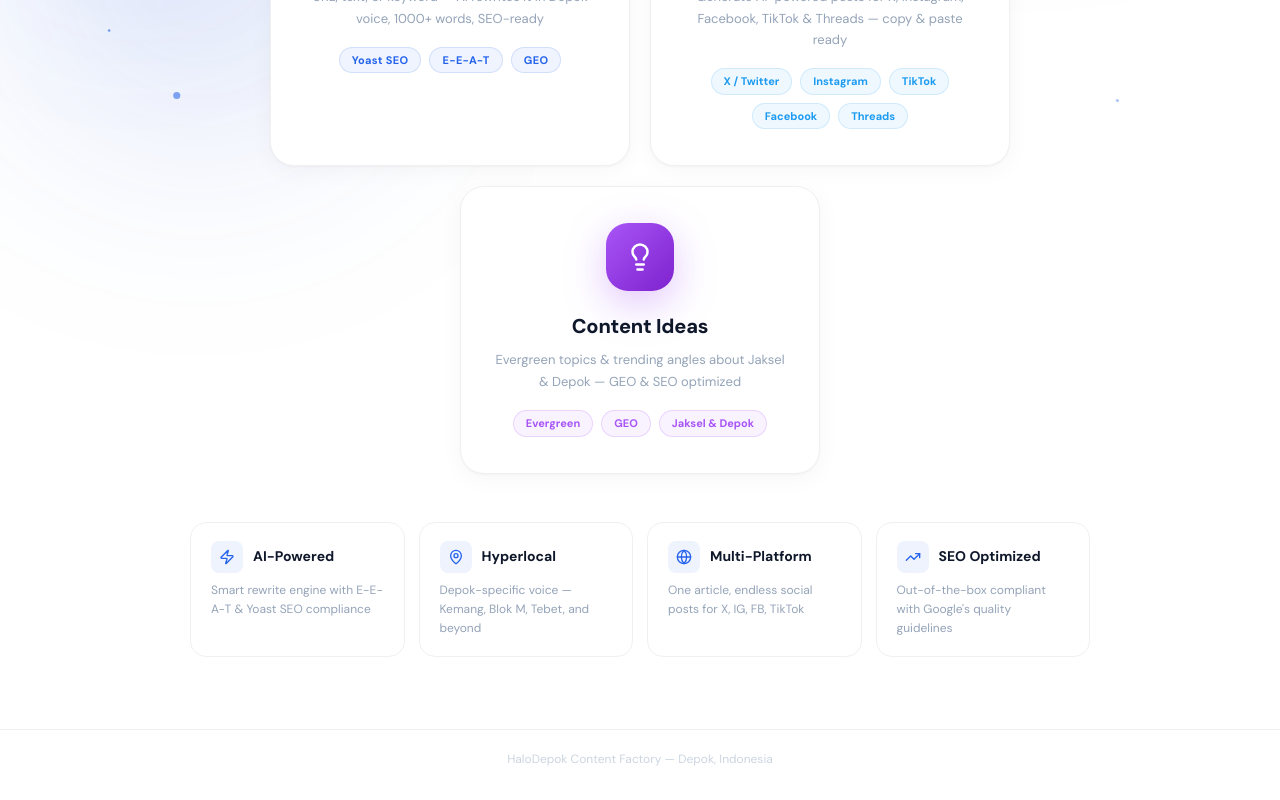
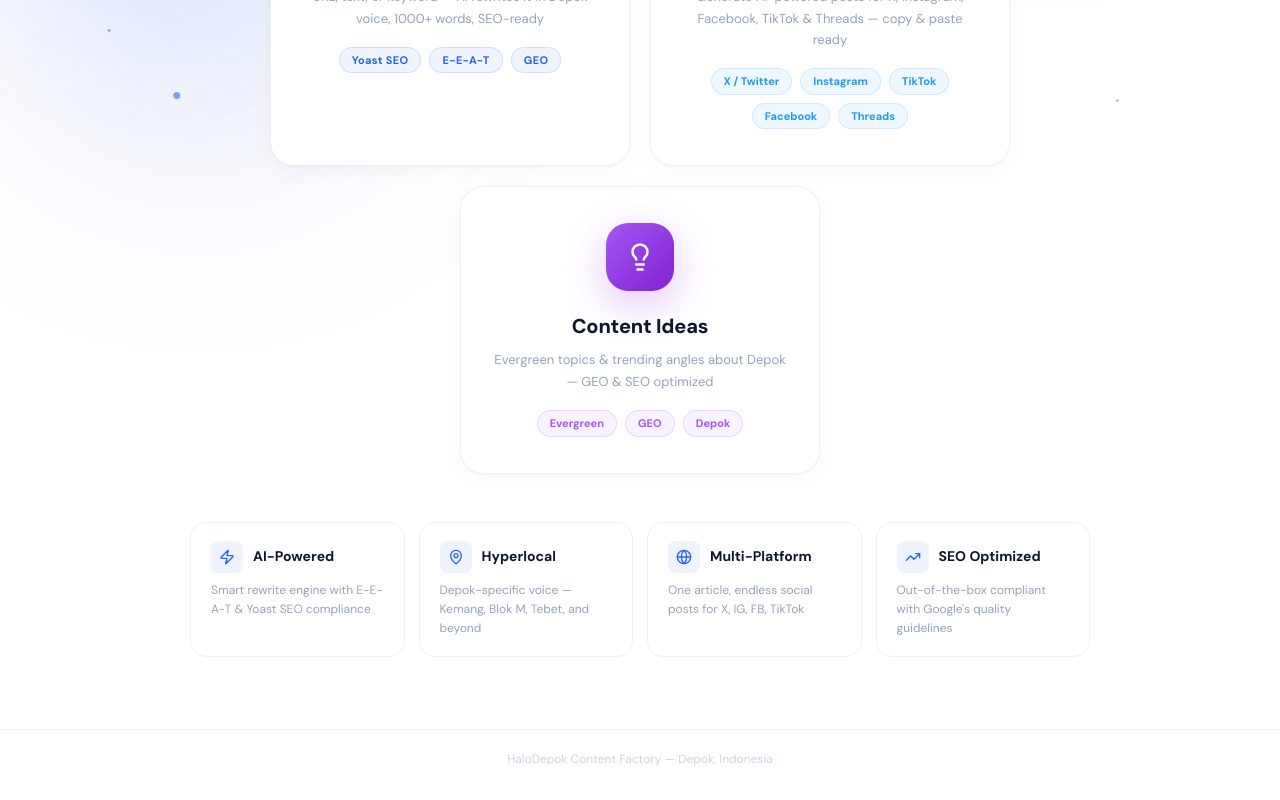
Before and after one commit to rectoversomedia/halo-depok-content, a Next.js app: page / in a window 1280 px wide. Shown: the part 660-1460 px from the top of the page. Built offline with nearby package versions, Linux system fonts and the light colour scheme; a web font is replaced by a local one.

Commit message:
fix: remove Jaksel and jakarta selatan - content ideas now purely about Depok only

```diff
--- a/src/app/ideas/page.tsx
+++ b/src/app/ideas/page.tsx
@@ -24,117 +24,117 @@ const IDEAS: Idea[] = [
     description: 'Daftar lengkap dokter anak terbaik di sekitar Antasari, Margonda, Beji, Sawangan. Lengkap dengan jam praktik, nomor telepon, dan review dari warga.',
     whyStrong: 'Orang tua muda di Depok actively search untuk "dokter anak terdekat" dan "dokter anak reco". Topic ini consistently tinggi impresi dan bisa diperkuat dengan Google Business optimization.',
     geoKeywords: ['dokter anak depok', 'dokter anak antasari', 'dokter anak margonda', 'dokter anak Beji', 'dokter anak Sawangan', 'klinik anak depok', 'rs depok'],
-    sampleKeywords: ['dokter anak depok rekom', 'dokter anak margonda 24 jam', 'dokter anak jakarta selatan dekat depok'],
+    sampleKeywords: ['dokter anak depok rekom', 'dokter anak margonda 24 jam', 'dokter anak depok dekat depok'],
   },
   {
     id: 'sekolah-depok',
     category: 'Pendidikan',
     color: '#f59e0b',
     title: 'Sekolah & Jenjang Pendidikan di Depok',
-    description: 'Guide lengkap TK, SD, SMP, SMA di sekitar Margonda, Kemang, Beji. Dari negeri到negeri, plus opsi internasional dan homeschool.',
+    description: 'Guide lengkap TK, SD, SMP, SMA di sekitar Margonda, Kemang, Beji. Dari negeri-negeri, plus opsi internasional dan homeschool.',
     whyStrong: 'Orang tua search "sekolah di depok", "sekolah bagus depok", "sd bagus depok". Guide comparison like this outperforms single-school pages karena satisfy multiple search intent.',
-    geoKeywords: ['sekolah depok', 'sd depok', 'smp depok', 'sma depok', 'sekolah depok margonda', 'sekolah jakarta selatan dekat depok'],
+    geoKeywords: ['sekolah depok', 'sd depok', 'smp depok', 'sma depok', 'sekolah depok margonda', 'sekolah depok dekat depok'],
     sampleKeywords: ['sekolah bagus di depok', 'sd negeri depok', 'sma favorit depok', 'sekolah internasional depok'],
   },
   {
     id: 'cafe-depok',
     category: 'Kuliner',
     color: '#22c55e',
-    title: 'Cafe & Coffee Shop Hits di Jaksel & Depok',
-    description: 'Dari kopi susu Rp15rb sampai specialty coffee, dari vibes industrial到garden. Daftar cafe yang lagi rame dan worth it buat nongkrong.',
-    whyStrong: 'Kuliner Jaksel adalah highest search volume category di kawasan. "Cafe depok", "cafe jaksel", "coffee shop jakarta selatan" — consistent monthly search. Strong UGC (user generated content) synergy.',
-    geoKeywords: ['cafe depok', 'coffee shop depok', 'cafe jaksel', 'cafe margonda', 'cafe antasari', 'cafe kemang', 'coffee shop jakarta selatan'],
-    sampleKeywords: ['cafe depok aesthetic', 'cafe depok murah', 'cafe jaksel vibes', 'coffee shop margonda', 'cafe 24 jam depok'],
+    title: 'Cafe & Coffee Shop Hits di Depok',
+    description: 'Dari kopi susu Rp15rb sampai specialty coffee, dari vibes industrial-garden. Daftar cafe yang lagi rame dan worth it buat nongkrong.',
+    whyStrong: 'Kuliner Depok adalah highest search volume category di kawasan. "Cafe depok", "cafe depok", "coffee shop depok" — consistent monthly search. Strong UGC (user generated content) synergy.',
+    geoKeywords: ['cafe depok', 'coffee shop depok', 'cafe depok', 'cafe margonda', 'cafe antasari', 'cafe kemang', 'coffee shop depok'],
+    sampleKeywords: ['cafe depok aesthetic', 'cafe depok murah', 'cafe depok vibes', 'coffee shop margonda', 'cafe 24 jam depok'],
   },
   {
     id: 'klinik-kecantikan',
     category: 'Beauty',
     color: '#ec4899',
-    title: 'Klinik Kecantikan & Skincare di Jaksel & Depok',
+    title: 'Klinik Kecantikan & Skincare di Depok',
     description: 'Rekomendasi klinik kecantikan, dermatolog, dan skincare clinic di sekitar Kemang, Antasari, Cipete, Margonda. Treatment info, harga estimate, dan review.',
-    whyStrong: '"Klinik kecantikan depok" dan "skincare clinic jaksel" high commercial intent — user udah siap booking. Strong affiliate dan partnership potential.',
-    geoKeywords: ['klinik kecantikan depok', 'klinik kecantikan jaksel', 'dermatolog depok', 'skincare clinic kemang', 'beauty clinic antasari'],
-    sampleKeywords: ['klinik kecantikan depok rekom', 'dermatolog jaksel', 'facial depok', 'skincare clinic margonda'],
+    whyStrong: '"Klinik kecantikan depok" dan "skincare clinic depok" high commercial intent — user udah siap booking. Strong affiliate dan partnership potential.',
+    geoKeywords: ['klinik kecantikan depok', 'klinik kecantikan depok', 'dermatolog depok', 'skincare clinic kemang', 'beauty clinic antasari'],
+    sampleKeywords: ['klinik kecantikan depok rekom', 'dermatolog depok', 'facial depok', 'skincare clinic margonda'],
   },
   {
     id: 'fitnes-gym',
     category: 'Olahraga',
     color: '#3b82f6',
-    title: 'Gym & Fitness Center di Jaksel & Depok',
+    title: 'Gym & Fitness Center di Depok',
     description: 'Dari budget gym Rp150rb/bulan sampai premium fitness center dengan pool. Complete guide gym di Antasari, TB Simatupang, Margonda, Kemang.',
-    whyStrong: '"Gym terdekat", "fitness center depok", " gym jaksel" high intent. Strong recurring revenue potential (membership partnerships).',
-    geoKeywords: ['gym depok', 'fitness center depok', 'gym jaksel', 'gym antasari', 'gym margonda', 'fitness jaksel', 'tempat gym dekat depok'],
-    sampleKeywords: ['gym murah depok', 'fitness center jaksel', 'gym 24 jam depok', 'gym dengan pool jaksel'],
+    whyStrong: '"Gym terdekat", "fitness center depok", " gym depok" high intent. Strong recurring revenue potential (membership partnerships).',
+    geoKeywords: ['gym depok', 'fitness center depok', 'gym depok', 'gym antasari', 'gym margonda', 'fitness depok', 'tempat gym dekat depok'],
+    sampleKeywords: ['gym murah depok', 'fitness center depok', 'gym 24 jam depok', 'gym dengan pool depok'],
   },
   {
     id: 'servis-mobil',
     category: 'Otomotif',
     color: '#64748b',
     title: 'Bengkel & Servis Mobil Terpercaya di Depok',
-    description: 'Bengkel resmi dan umum, dari service ringan到overhaul. Termasuk rekomendasi montir yang jujur dan tempat yang gak markup parah.',
+    description: 'Bengkel resmi dan umum, dari service ringan-overhaul. Termasuk rekomendasi montir yang jujur dan tempat yang gak markup parah.',
     whyStrong: 'High intent search, car owners actively mencari bengkel terpercaya. Strong local SEO karena location-specific. UGC dari pengalaman nyata warga.',
-    geoKeywords: ['bengkel depok', 'servis mobil depok', 'bengkel mobil jaksel', 'montir depok', 'bengkel antasari', 'bengkel margonda'],
-    sampleKeywords: ['bengkel depok rekom', 'servis mobil margonda', 'bengkel jujur depok', 'montir mobil jaksel'],
+    geoKeywords: ['bengkel depok', 'servis mobil depok', 'bengkel mobil depok', 'montir depok', 'bengkel antasari', 'bengkel margonda'],
+    sampleKeywords: ['bengkel depok rekom', 'servis mobil margonda', 'bengkel jujur depok', 'montir mobil depok'],
   },
   {
     id: 'klinik-gigi',
     category: 'Kesehatan',
     color: '#06b6d4',
-    title: 'Dokter Gigi & Klinik Gigi di Jaksel & Depok',
+    title: 'Dokter Gigi & Klinik Gigi di Depok',
     description: 'Scaling, tambal, behel, sampai veneer. Rekomendasi dokter gigi dengan harga reasonable dan tempat yang gak bikin nunggu 3 jam.',
-    whyStrong: 'Dental services high commercial intent. "Dokter gigi depok" dan "klinik gigi jaksel" consistent searches. Strong local pack ranking potential.',
-    geoKeywords: ['dokter gigi depok', 'klinik gigi jaksel', 'dokter gigi margonda', 'behel depok', 'dokter gigi antasari', ' Veneer depok'],
-    sampleKeywords: ['dokter gigi depok murah', 'klinik gigi jaksel rekom', 'scaling depok', 'behel jaksel'],
+    whyStrong: 'Dental services high commercial intent. "Dokter gigi depok" dan "klinik gigi depok" consistent searches. Strong local pack ranking potential.',
+    geoKeywords: ['dokter gigi depok', 'klinik gigi depok', 'dokter gigi margonda', 'behel depok', 'dokter gigi antasari', ' Veneer depok'],
+    sampleKeywords: ['dokter gigi depok murah', 'klinik gigi depok rekom', 'scaling depok', 'behel depok'],
   },
   {
     id: 'taman-hiburan',
     category: 'Family',
     color: '#8b5cf6',
-    title: 'Taman & Tempat Main Anak di Jaksel & Depok',
+    title: 'Taman & Tempat Main Anak di Depok',
     description: 'Taman kota, playground, indoor playground, sampai tempat wisata keluarga yang oke buat weekend. Complete guide buat warga yang bingung bawa anak kemana.',
-    whyStrong: '"Tempat main anak depok", "taman anak jaksel" high volume, especially weekend. Strong family demographic targeting. Consistent evergreen traffic.',
-    geoKeywords: ['taman depok', 'tempat main anak depok', 'indoor playground jaksel', 'taman kota jakarta selatan', 'weekend depok keluarga'],
-    sampleKeywords: ['taman anak depok', 'playground jaksel', 'tempat main anak margonda', 'weekend keluarga depok'],
+    whyStrong: '"Tempat main anak depok", "taman anak depok" high volume, especially weekend. Strong family demographic targeting. Consistent evergreen traffic.',
+    geoKeywords: ['taman depok', 'tempat main anak depok', 'indoor playground depok', 'taman kota depok', 'weekend depok keluarga'],
+    sampleKeywords: ['taman anak depok', 'playground depok', 'tempat main anak margonda', 'weekend keluarga depok'],
   },
   {
     id: 'kursus-ekskul',
     category: 'Pendidikan',
     color: '#f97316',
-    title: 'Kursus & Ekskul Anak di Jaksel & Depok',
+    title: 'Kursus & Ekskul Anak di Depok',
     description: 'Bimbel, les musik, les bahasa, swimming, robotics — dari yang murah sampai premium. Guide comparison buat ortu yang milih.',
-    whyStrong: 'Orang tua actively search kursus dan ekskul. "Les privat depok", "bimbel jaksel" high volume. Strong school-to-program referral traffic.',
-    geoKeywords: ['les privat depok', 'bimbel jaksel', 'kursus anak depok', 'les musik depok', 'ekskul depok', 'bimbel margonda'],
-    sampleKeywords: ['bimbel depok murah', 'les privat jaksel', 'kursus anak margonda', 'bimbel sbmptn depok'],
+    whyStrong: 'Orang tua actively search kursus dan ekskul. "Les privat depok", "bimbel depok" high volume. Strong school-to-program referral traffic.',
+    geoKeywords: ['les privat depok', 'bimbel depok', 'kursus anak depok', 'les musik depok', 'ekskul depok', 'bimbel margonda'],
+    sampleKeywords: ['bimbel depok murah', 'les privat depok', 'kursus anak margonda', 'bimbel sbmptn depok'],
   },
   {
     id: 'rumah-sakit',
     category: 'Kesehatan',
     color: '#dc2626',
-    title: 'Rumah Sakit & Fasilitas Kesehatan di Jaksel & Depok',
+    title: 'Rumah Sakit & Fasilitas Kesehatan di Depok',
     description: 'Daftar RS, klinik, dan IGD 24 jam di sekitar Antasari, Margonda, Beji, Kemang, Cipete. Info layanan, nomor telepon, dan estimasi biaya.',
-    whyStrong: '"Rs depok", "igd 24 jam depok", "rumah sakit jaksel" emergency searches — highest trust needed. Strong local SEO + structured data opportunity.',
-    geoKeywords: ['rumah sakit depok', 'igd depok', 'rs jaksel', 'klinik 24 jam depok', 'rumah sakit antasari', 'fasilitas kesehatan margonda'],
-    sampleKeywords: ['rs depok 24 jam', 'igd terdekat depok', 'rumah sakit jakarta selatan', 'klinik margonda'],
+    whyStrong: '"Rs depok", "igd 24 jam depok", "rumah sakit depok" emergency searches — highest trust needed. Strong local SEO + structured data opportunity.',
+    geoKeywords: ['rumah sakit depok', 'igd depok', 'rs depok', 'klinik 24 jam depok', 'rumah sakit antasari', 'fasilitas kesehatan margonda'],
+    sampleKeywords: ['rs depok 24 jam', 'igd terdekat depok', 'rumah sakit depok', 'klinik margonda'],
   },
   {
     id: 'padel-tenis',
     category: 'Olahraga',
     color: '#16a34a',
-    title: 'Lapangan Padel & Tenis di Jaksel & Depok',
+    title: 'Lapangan Padel & Tenis di Depok',
     description: 'Complete guide lapangan padel dan tenis. Dari Rp49rb/hour sampai premium. Termasuk review, rating Google, dan tips booking.',
-    whyStrong: 'Padel exploding di Jakarta dan Depok. "Lapangan padel depok", "padel jaksel" trending topic. Very low competition yet, strong first-mover advantage.',
-    geoKeywords: ['lapangan padel depok', 'padel jaksel', 'padel jakarta selatan', 'court padel depok', 'tennis jaksel', 'lapangan tennis depok'],
-    sampleKeywords: ['padel depok murah', 'book court padel jaksel', 'padel margonda', 'tennis club depok'],
+    whyStrong: 'Padel exploding di Jakarta dan Depok. "Lapangan padel depok", "padel depok" trending topic. Very low competition yet, strong first-mover advantage.',
+    geoKeywords: ['lapangan padel depok', 'padel depok', 'padel depok', 'court padel depok', 'tennis depok', 'lapangan tennis depok'],
+    sampleKeywords: ['padel depok murah', 'book court padel depok', 'padel margonda', 'tennis club depok'],
   },
   {
     id: 'pasar-malam',
     category: 'Kuliner',
     color: '#ca8a04',
-    title: 'Pasar Malam & Street Food Hits di Jaksel & Depok',
+    title: 'Pasar Malam & Street Food Hits di Depok',
     description: 'Dari jajanan Rp5rb sampai dinner Rp50rb. Guide pasar malam, food street, dan night market yang lagi rame di kawasan.',
-    whyStrong: '"Pasar malam depok", "street food jaksel" high UGC potential. TikTok, Instagram, dan Google Maps synergy strong. Evergreen + seasonal spikes.',
-    geoKeywords: ['pasar malam depok', 'street food jaksel', 'kuliner malam depok', 'food street jakarta selatan', 'night market depok'],
-    sampleKeywords: ['pasar malam margonda', 'street food depok', 'kuliner malam jaksel', 'night market depok'],
+    whyStrong: '"Pasar malam depok", "street food depok" high UGC potential. TikTok, Instagram, dan Google Maps synergy strong. Evergreen + seasonal spikes.',
+    geoKeywords: ['pasar malam depok', 'street food depok', 'kuliner malam depok', 'food street depok', 'night market depok'],
+    sampleKeywords: ['pasar malam margonda', 'street food depok', 'kuliner malam depok', 'night market depok'],
   },
 ];
 
@@ -215,10 +215,10 @@ export default function IdeasPage() {
             <span style={{ fontSize: 11, fontWeight: 700, color: '#a855f7', letterSpacing: '0.06em', textTransform: 'uppercase' }}>Evergreen & Trending Content</span>
           </div>
           <h1 style={{ fontSize: 'clamp(24px, 4vw, 42px)', fontWeight: 800, color: '#0f172a', letterSpacing: '-0.02em', marginBottom: 12 }}>
-            Content Ideas — Jaksel & Depok
+            Content Ideas — Depok
           </h1>
           <p style={{ fontSize: 16, color: '#64748b', maxWidth: 520, margin: '0 auto', lineHeight: 1.75 }}>
-            Topic evergreen dengan GEO & SEO terkuat untuk warga Jaksel dan Depok. Klik untuk copy keyword, langsung generate article.
+            Topic evergreen dengan GEO & SEO terkuat untuk warga Depok dan Depok. Klik untuk copy keyword, langsung generate article.
           </p>
         </div>
 
--- a/src/app/page.tsx
+++ b/src/app/page.tsx
@@ -234,10 +234,10 @@ export default function LandingPage() {
               </div>
               <div style={{ fontSize: 20, fontWeight: 800, color: '#0f172a', marginBottom: 8, letterSpacing: '-0.01em' }}>Content Ideas</div>
               <p style={{ fontSize: 13, color: '#94a3b8', lineHeight: 1.65, marginBottom: 18 }}>
-                Evergreen topics & trending angles about Jaksel & Depok — GEO & SEO optimized
+                Evergreen topics & trending angles about Depok — GEO & SEO optimized
               </p>
               <div style={{ display: 'flex', gap: 8, flexWrap: 'wrap', justifyContent: 'center' }}>
-                {['Evergreen', 'GEO', 'Jaksel & Depok'].map(tag => (
+                {['Evergreen', 'GEO', 'Depok'].map(tag => (
                   <span key={tag} style={{
                     fontSize: 11, fontWeight: 700, color: '#a855f7',
                     background: 'rgba(168,85,247,0.07)', border: '1px solid rgba(168,85,247,0.2)',
```
